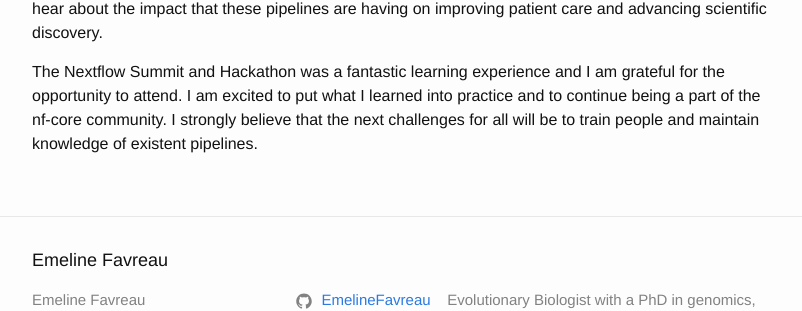
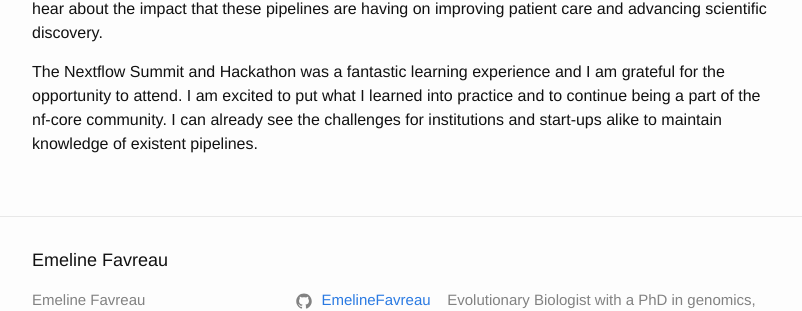
Before and after one commit to EmelineFavreau/EmelineFavreau.github.io, a Jekyll site: the page built from _posts/2023-01-18-Hackathon-Summit-Nextflow.md, in a window 1280 px wide. Shown: the part 1106-1417 px from the top of the page, without its empty margins (238-1040 px from the left). Built offline with Jekyll 4.4.1, drawn with Linux system fonts in a browser that asks for light colours.

Commit message:
changing last sentence

```diff
--- a/_posts/2023-01-18-Hackathon-Summit-Nextflow.md
+++ b/_posts/2023-01-18-Hackathon-Summit-Nextflow.md
@@ -17,4 +17,4 @@ I would encourage everyone to join the next Hackathon. It is running in end of M
 
 The **Summit** was also a great opportunity for me. I was able to make new connections with industry professionals and learn about the ways in which Nextflow is being used in real-world applications, particularly in medical and [rare disease research](https://nf-co.re/raredisease). It was inspiring to hear [Solenne Correard](https://youtu.be/2g2sTMo0J1A) and her team who focused on including all patients, of all genetic background, in the research. It is fascinating to hear about the impact that these pipelines are having on improving patient care and advancing scientific discovery.
 
-The Nextflow Summit and Hackathon was a fantastic learning experience and I am grateful for the opportunity to attend. I am excited to put what I learned into practice and to continue being a part of the nf-core community. I strongly believe that the next challenges for all will be to train people and maintain knowledge of existent pipelines.
+The Nextflow Summit and Hackathon was a fantastic learning experience and I am grateful for the opportunity to attend. I am excited to put what I learned into practice and to continue being a part of the nf-core community. I can already see the challenges for institutions and start-ups alike to maintain knowledge of existent pipelines.
```
